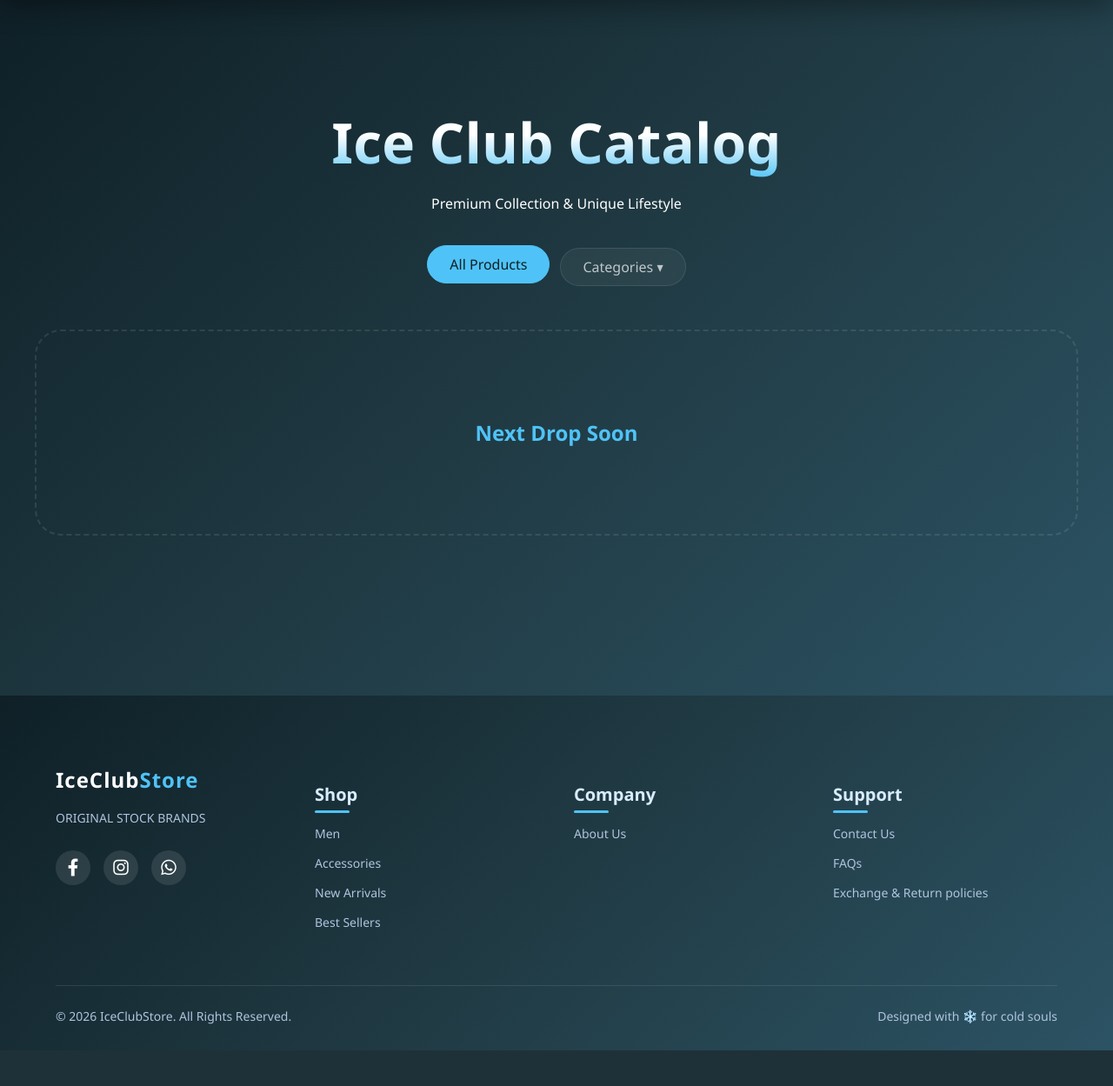
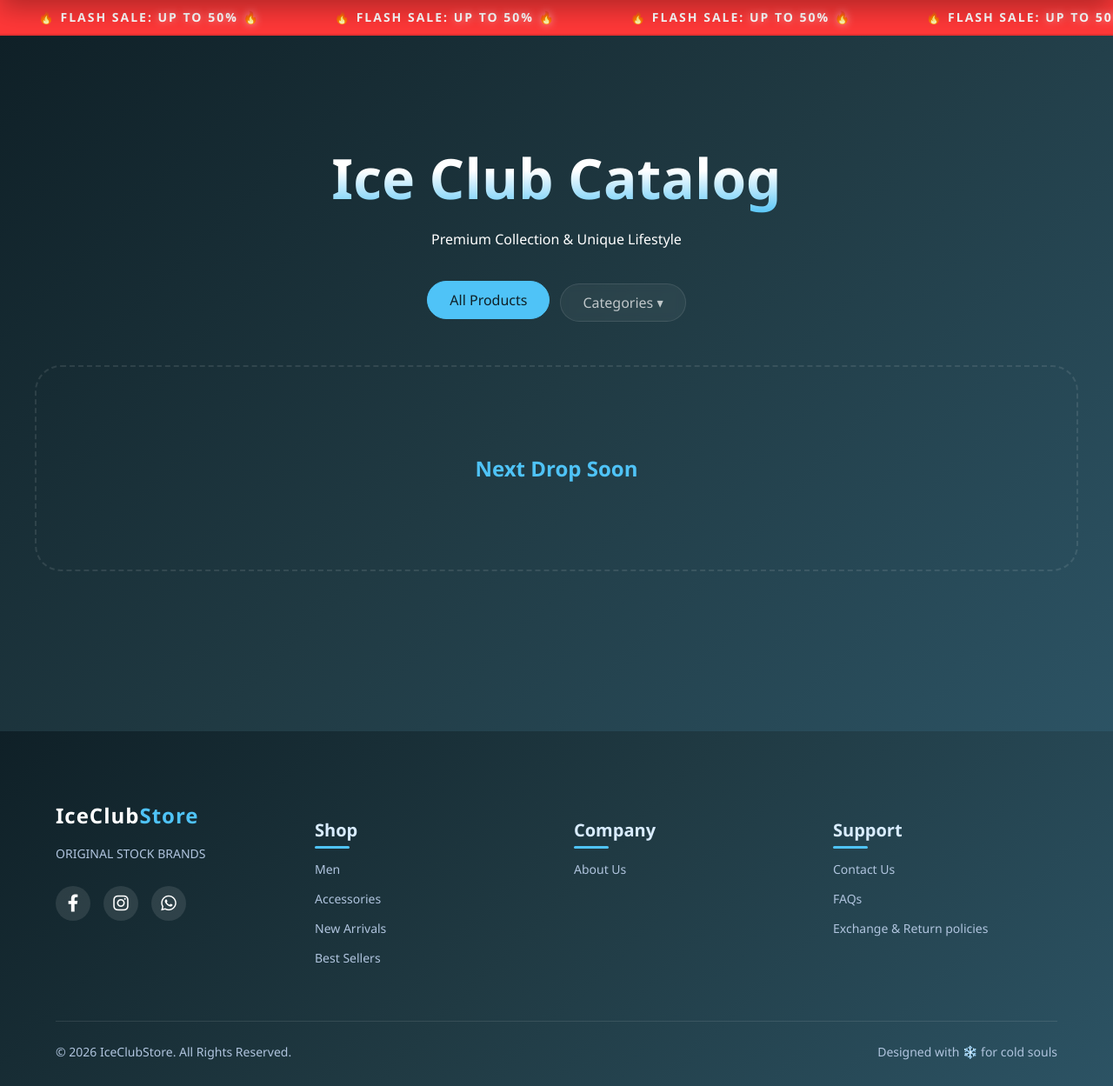
Before and after one commit to youseff11/IceClubStore, a Django app: page /shop/ in a window 1280 px wide. Shown: the part 89-1338 px from the top of the page at 87% size. Before the commit the page ends 1297 px from the top, so only its background shows below. Run offline with Django 5.2, Linux system fonts and the light colour scheme; data that the repository does not hold is empty; some libraries are stand-ins or nearby versions.

```diff
--- a/templates/shop.html
+++ b/templates/shop.html
@@ -16,7 +16,50 @@
         --glass: rgba(255, 255, 255, 0.05); --border: rgba(255, 255, 255, 0.1);
         --smooth: all 0.3s cubic-bezier(0.4, 0, 0.2, 1);
         --red: #ff5252; --grey: #888;
+        --sale-red: #ff3838;
     }
+        .sale-banner {
+        background: var(--sale-red);
+        color: white;
+        overflow: hidden;
+        white-space: nowrap;
+        padding: 10px 0;
+        font-weight: 900;
+        text-transform: uppercase;
+        letter-spacing: 2px;
+        font-size: 14px;
+        position: relative;
+        z-index: 100;
+        border-bottom: 2px solid rgba(0,0,0,0.1);
+    }
+
+    .sale-content {
+        display: inline-block;
+        animation: marquee 20s linear infinite;
+    }
+
+    .sale-content span {
+        margin: 0 40px;
+        display: inline-block;
+    }
+
+    .sale-content span b {
+        color: #fff;
+        text-shadow: 0 0 10px rgba(255,255,255,0.5);
+        animation: pulse 1.5s infinite;
+    }
+
+    @keyframes marquee {
+        0% { transform: translateX(0); }
+        100% { transform: translateX(-50%); }
+    }
+
+    @keyframes pulse {
+        0% { transform: scale(1); opacity: 1; }
+        50% { transform: scale(1.1); opacity: 0.8; }
+        100% { transform: scale(1); opacity: 1; }
+    }
+
 
     body { margin: 0; background: #0f2027; color: #fff; overflow-x: hidden; }
     .shop-wrapper { padding: 120px 40px 100px; background: var(--accent-grad); min-height: 100vh; box-sizing: border-box; }
@@ -150,6 +193,16 @@
     }
     @keyframes pulse { 0%, 100% { transform: scale(1); } 50% { transform: scale(1.05); } }
 </style>
+<div class="sale-banner">
+    <div class="sale-content">
+        <span>🔥 FLASH SALE: <b>UP TO 50% 🔥</b> </span>
+        <span>🔥 FLASH SALE: <b>UP TO 50% 🔥</b> </span>
+        <span>🔥 FLASH SALE: <b>UP TO 50% 🔥</b> </span>
+        <span>🔥 FLASH SALE: <b>UP TO 50% 🔥</b> </span>
+        <span>🔥 FLASH SALE: <b>UP TO 50% 🔥</b> </span>
+        <span>🔥 FLASH SALE: <b>UP TO 50% 🔥</b> </span>
+    </div>
+</div>
 
 <section class="shop-wrapper">
     <header class="shop-header">
```
Also changed, not shown: templates/home.html (+56 -0 lines), templates/offers.html (+53 -0 lines).
